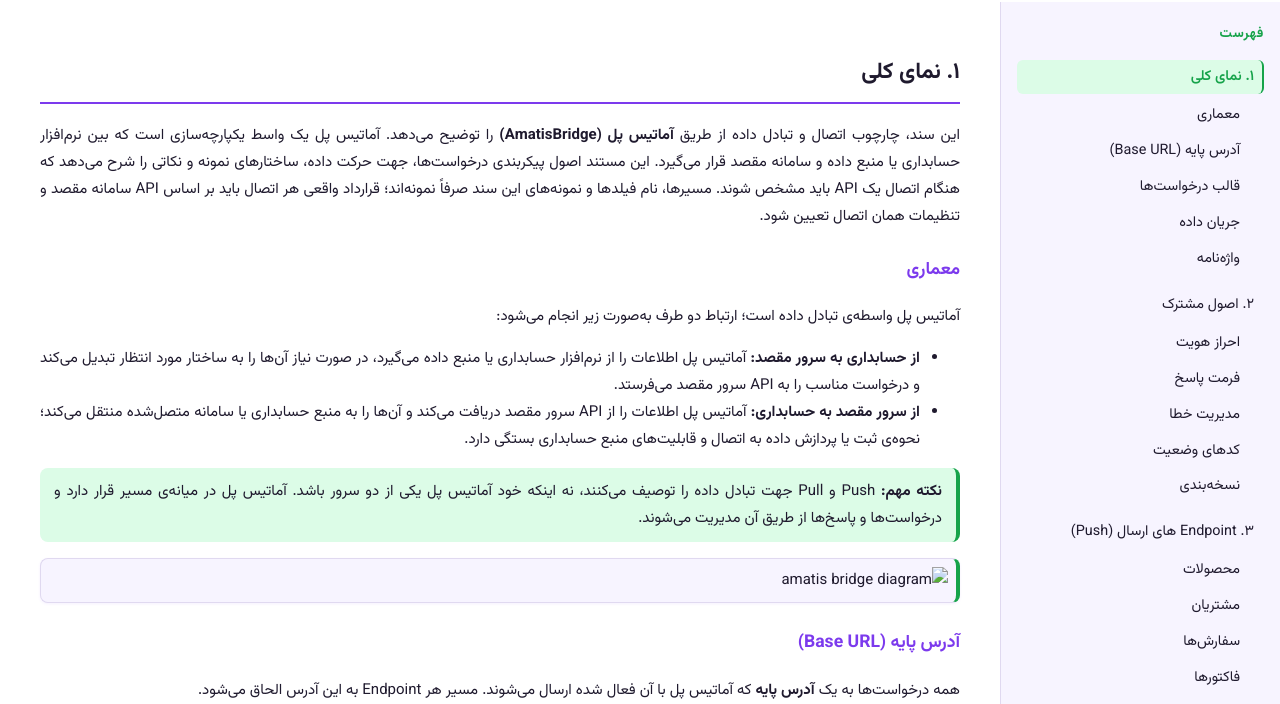
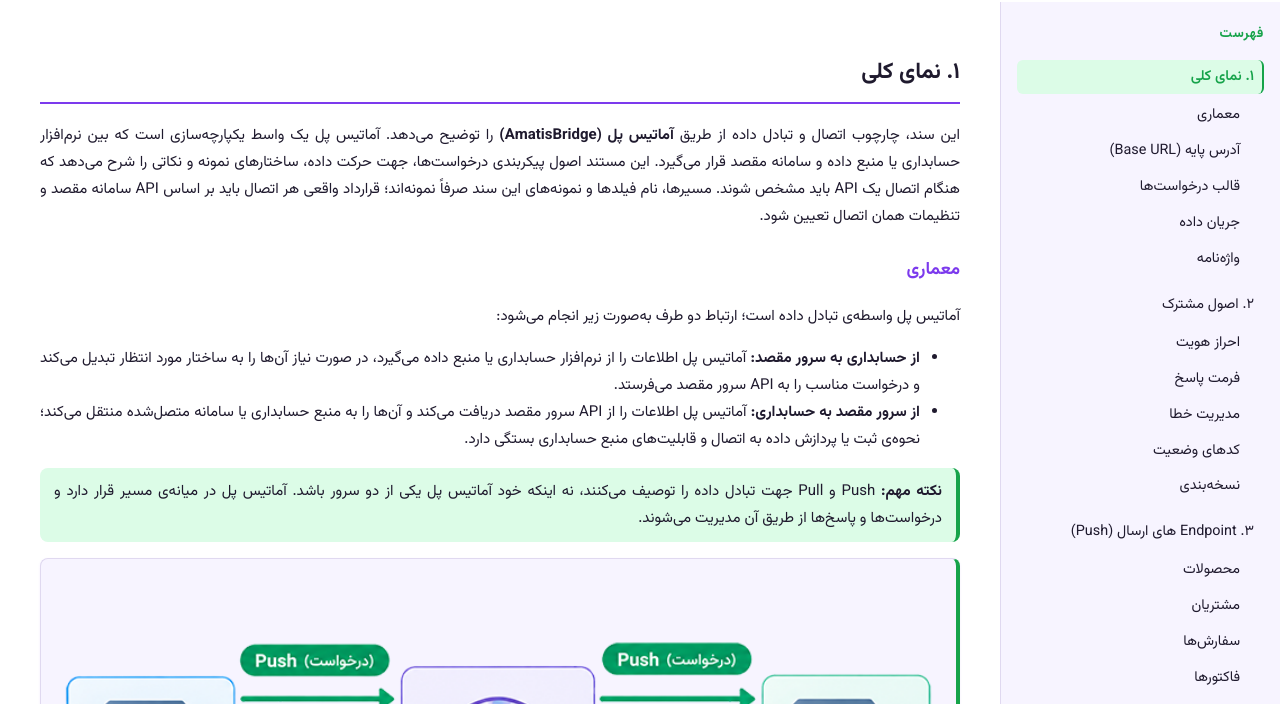
Before and after one commit to mohsennasiri91/amatisbridge-docs, a plain HTML site: page index.html in a window 1280 px wide. Shown: the part 58-762 px from the top of the page. Drawn offline with Linux system fonts and the light colour scheme; the site is published under a folder, as on GitHub Pages, so addresses that start at the root find nothing.

Commit message:
fix image url bug in index.html

```diff
--- a/index.html
+++ b/index.html
@@ -125,7 +125,7 @@
           </div>
           <img
             class="diagram-img"
-            src="/assets/diagram.png"
+            src="assets/diagram.png"
             alt="amatis bridge diagram"
           />
           <!-- ======== Base URL ======== -->
```
